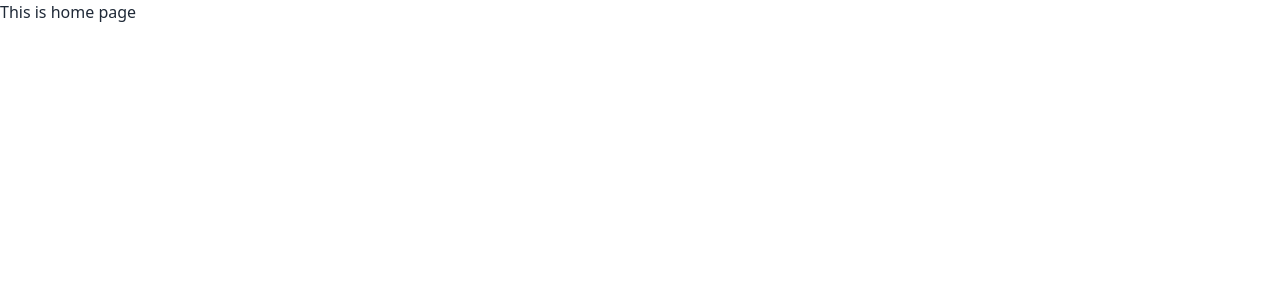
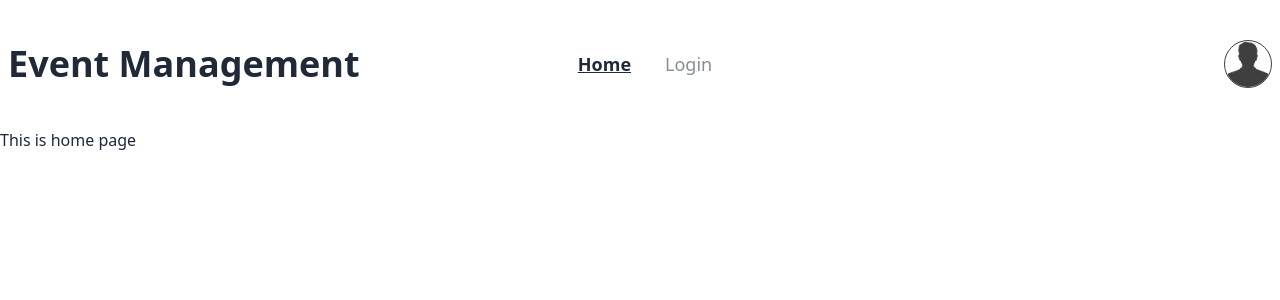
Before and after one commit to ShishirPHS/event-management, a React (Vite) app: page / in a window 1280 px wide. Shown: the top 300 px of the page. Built offline with nearby package versions, Linux system fonts and the light colour scheme.

Commit message:
created navbar

```diff
--- /dev/null
+++ b/src/components/Navbar/Navbar.css
@@ -0,0 +1,21 @@
+.ul li {
+  padding: 0 10px 0 20px;
+}
+
+.ul li a {
+  font-size: 18px;
+  color: #878f97;
+  font-weight: 500;
+  padding: 2px !important;
+}
+
+.ul li a:hover {
+  background-color: transparent !important;
+}
+
+.ul li a.active {
+  background-color: transparent !important;
+  color: #1f2937 !important;
+  font-weight: 700;
+  text-decoration: underline;
+}
--- /dev/null
+++ b/src/components/Navbar/Navbar.jsx
@@ -0,0 +1,65 @@
+import { NavLink } from "react-router-dom";
+import userDefault from "../../assets/userDefault.png";
+import "./Navbar.css";
+
+const Navbar = () => {
+  const links = (
+    <>
+      <li>
+        <NavLink to="/">Home</NavLink>
+      </li>
+      <li>
+        <NavLink to="/login">Login</NavLink>
+      </li>
+    </>
+  );
+
+  return (
+    <div className="navbar py-10 container mx-auto">
+      <div className="navbar-start">
+        <div className="dropdown">
+          <label tabIndex={0} className="btn btn-ghost lg:hidden">
+            <svg
+              xmlns="http://www.w3.org/2000/svg"
+              className="h-5 w-5"
+              fill="none"
+              viewBox="0 0 24 24"
+              stroke="currentColor"
+            >
+              <path
+                strokeLinecap="round"
+                strokeLinejoin="round"
+                strokeWidth="2"
+                d="M4 6h16M4 12h8m-8 6h16"
+              />
+            </svg>
+          </label>
+          <ul
+            tabIndex={0}
+            className="ul menu menu-sm dropdown-content mt-3 z-[1] p-2 shadow bg-base-100 rounded-box w-52"
+          >
+            {links}
+          </ul>
+        </div>
+        <div>
+          <h3 className="font-bold text-4xl">Event Management</h3>
+        </div>
+      </div>
+      <div className="navbar-center hidden lg:flex">
+        <ul className="ul menu menu-horizontal px-1">{links}</ul>
+      </div>
+      <div className="navbar-end">
+        <h3 className="mr-4 font-semibold text-lg">{}</h3>
+        <div className="w-12 h-12 border border-[#403F3F] rounded-full">
+          <img
+            className="w-full h-full rounded-full object-cover"
+            src={userDefault}
+            alt="default picture of user"
+          />
+        </div>
+      </div>
+    </div>
+  );
+};
+
+export default Navbar;
--- a/src/layouts/Root.jsx
+++ b/src/layouts/Root.jsx
@@ -1,8 +1,10 @@
 import { Outlet } from "react-router-dom";
+import Navbar from "../components/Navbar/Navbar";
 
 const Root = () => {
   return (
     <div>
+      <Navbar></Navbar>
       <Outlet></Outlet>
     </div>
   );
--- a/src/pages/Home.jsx
+++ b/src/pages/Home/Home.jsx
@@ -1,6 +1,6 @@
 const Home = () => {
   return (
-    <div>
+    <div className="">
       <h2>This is home page</h2>
     </div>
   );
--- a/src/routes/Routes.jsx
+++ b/src/routes/Routes.jsx
@@ -1,6 +1,6 @@
 import { createBrowserRouter } from "react-router-dom";
 import Root from "../layouts/Root";
-import Home from "../pages/Home";
+import Home from "../pages/Home/Home";
 
 const router = createBrowserRouter([
   {
```
Also changed, not shown: public/data.json (added, +50 -0 lines), src/assets/userDefault.png (added).
